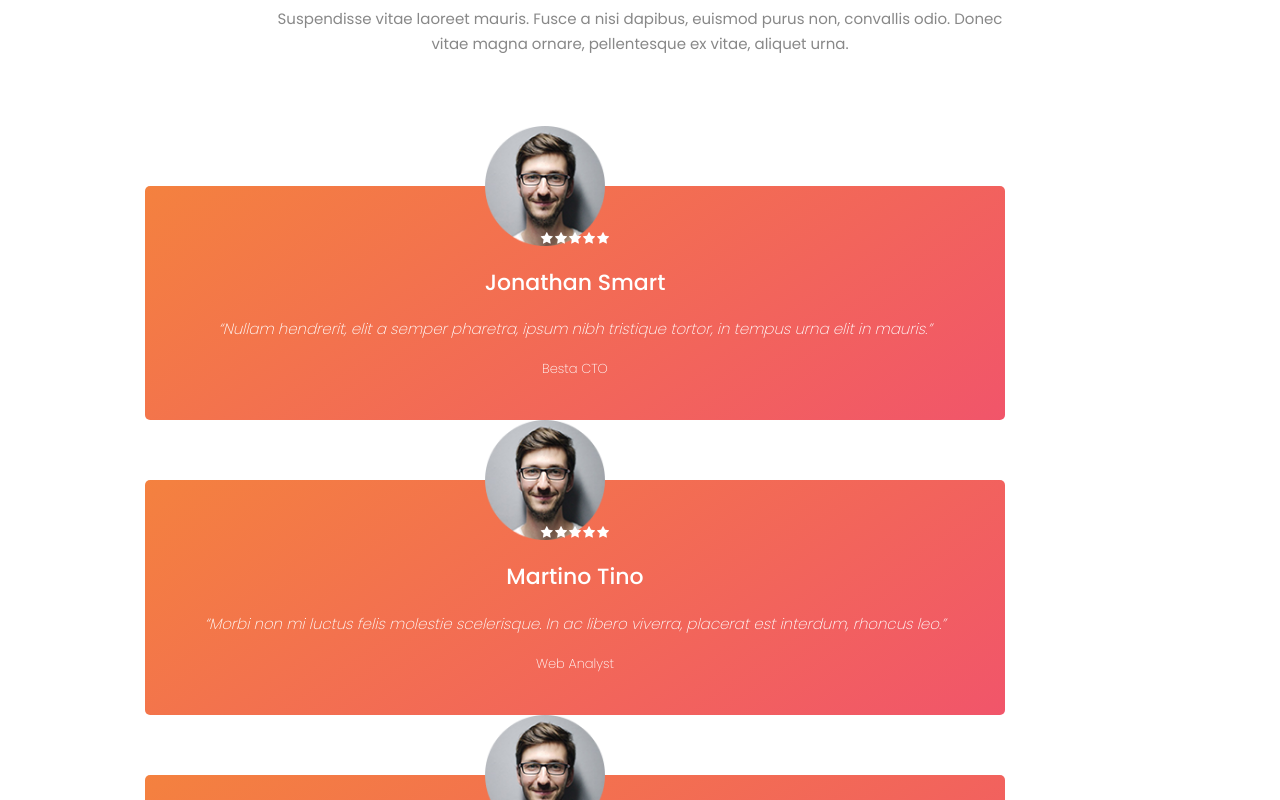
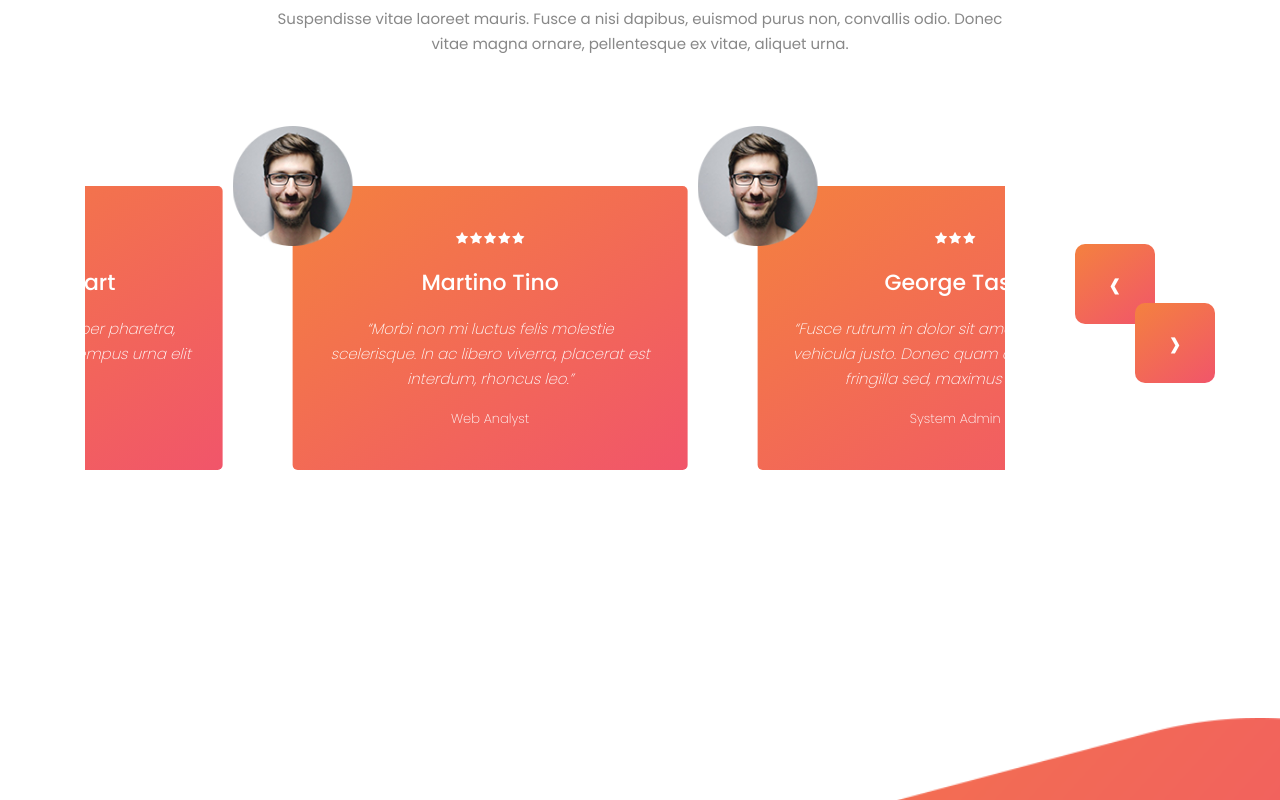
Before and after one commit to G33kzD3n/geekzden, a React (Create React App) app: page / in a window 1280 px wide. Shown: the part 2300-3100 px from the top of the page. Built offline with nearby package versions, Linux system fonts and the light colour scheme.

Commit message:
carousel fixed

```diff
--- a/package.json
+++ b/package.json
@@ -12,6 +12,7 @@
     "font-awesome": "^4.7.0",
     "react": "^16.13.1",
     "react-dom": "^16.13.1",
+    "react-owl-carousel": "^2.3.1",
     "react-scripts": "3.4.1",
     "style-loader": "^1.2.1"
   },
--- a/public/index.html
+++ b/public/index.html
@@ -10,6 +10,7 @@
       content="Web site created using create-react-app"
     />
     <link rel="apple-touch-icon" href="%PUBLIC_URL%/logo192.png" />
+    <script src="https://code.jquery.com/jquery-3.4.1.min.js"></script>
     <!--
       manifest.json provides metadata used when your web app is installed on a
       user's mobile device or desktop. See https://developers.google.com/web/fundamentals/web-app-manifest/
--- a/src/components/testimonial.jsx
+++ b/src/components/testimonial.jsx
@@ -1,5 +1,7 @@
 import React, { Component } from "react";
-
+import OwlCarousel from "react-owl-carousel";
+import "owl.carousel/dist/assets/owl.carousel.css";
+import "owl.carousel/dist/assets/owl.theme.default.css";
 class Testimonial extends Component {
   state = {};
   render() {
@@ -23,7 +25,15 @@ class Testimonial extends Component {
               className="col-lg-10 col-md-12 col-sm-12 mobile-bottom-fix-big"
               data-scroll-reveal="enter left move 30px over 0.6s after 0.4s"
             >
-              <div className="owl-carousel owl-theme">
+              {/* <div className="owl-carousel owl-theme"> */}
+              <OwlCarousel
+                items={2}
+                className="owl-carousel"
+                loop
+                autoplay={true}
+                nav
+                margin={10}
+              >
                 <div className="item service-item">
                   <div className="author">
                     <i>
@@ -157,7 +167,8 @@ class Testimonial extends Component {
                     <span>New Villager</span>
                   </div>
                 </div>
-              </div>
+                {/* </div> */}
+              </OwlCarousel>
             </div>
           </div>
         </div>
--- a/src/index.js
+++ b/src/index.js
@@ -3,8 +3,8 @@ import ReactDOM from "react-dom";
 import "./index.css";
 import App from "./App";
 import * as serviceWorker from "./serviceWorker";
-import "../node_modules/bootstrap/dist/css/bootstrap.min.css";
-import "../node_modules/font-awesome/css/font-awesome.min.css";
+import "bootstrap/dist/css/bootstrap.min.css";
+import "font-awesome/css/font-awesome.min.css";
 import "./templatemo-lava.css";
 
 ReactDOM.render(
```
Also changed, not shown: 1 other file (tests, documents, lock files or other folders).
